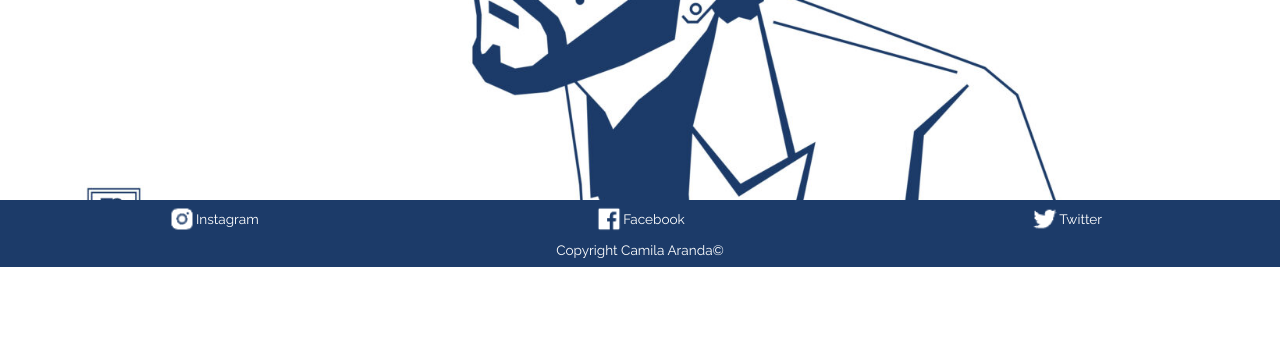
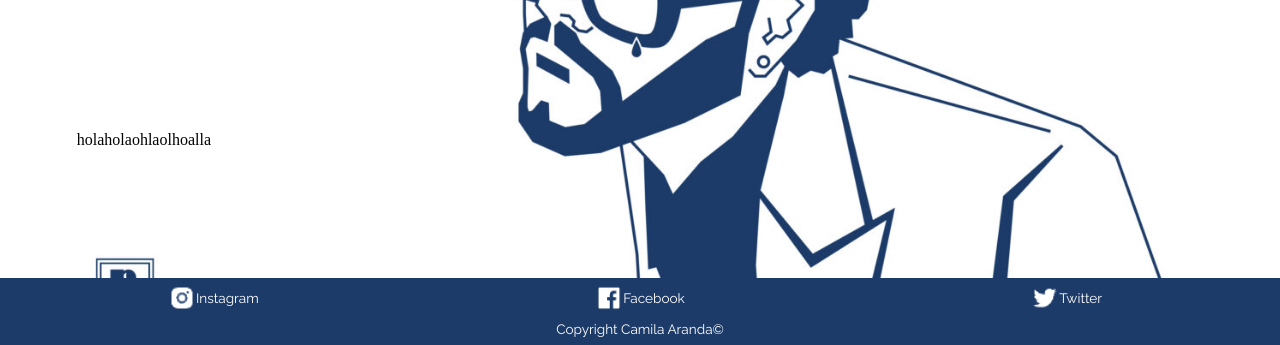
Before and after one commit to Camila-Aranda/PreEntrega2-Aranda, a plain HTML site: page index.html in a window 1280 px wide. Shown: the part 533-878 px from the top of the page. Before the commit the page ends 800 px from the top, so only its background shows below. Drawn offline with nearby package versions, Linux system fonts and the light colour scheme.

Commit message:
Verificando que ande bien

```diff
--- a/index.html
+++ b/index.html
@@ -44,7 +44,7 @@
         <div class="main__anuncio">
             <iframe width="90%" height="80%" src="https://www.youtube.com/embed/Is14IzzmfuM" title="YouTube video player" frameborder="0" allow="accelerometer; autoplay; clipboard-write; encrypted-media; gyroscope; picture-in-picture; web-share" allowfullscreen></iframe>
         </div>
-
+        <p>holaholaohlaolhoalla</p>
     </main>
     <!--                     FOOTER               -->
 
```
